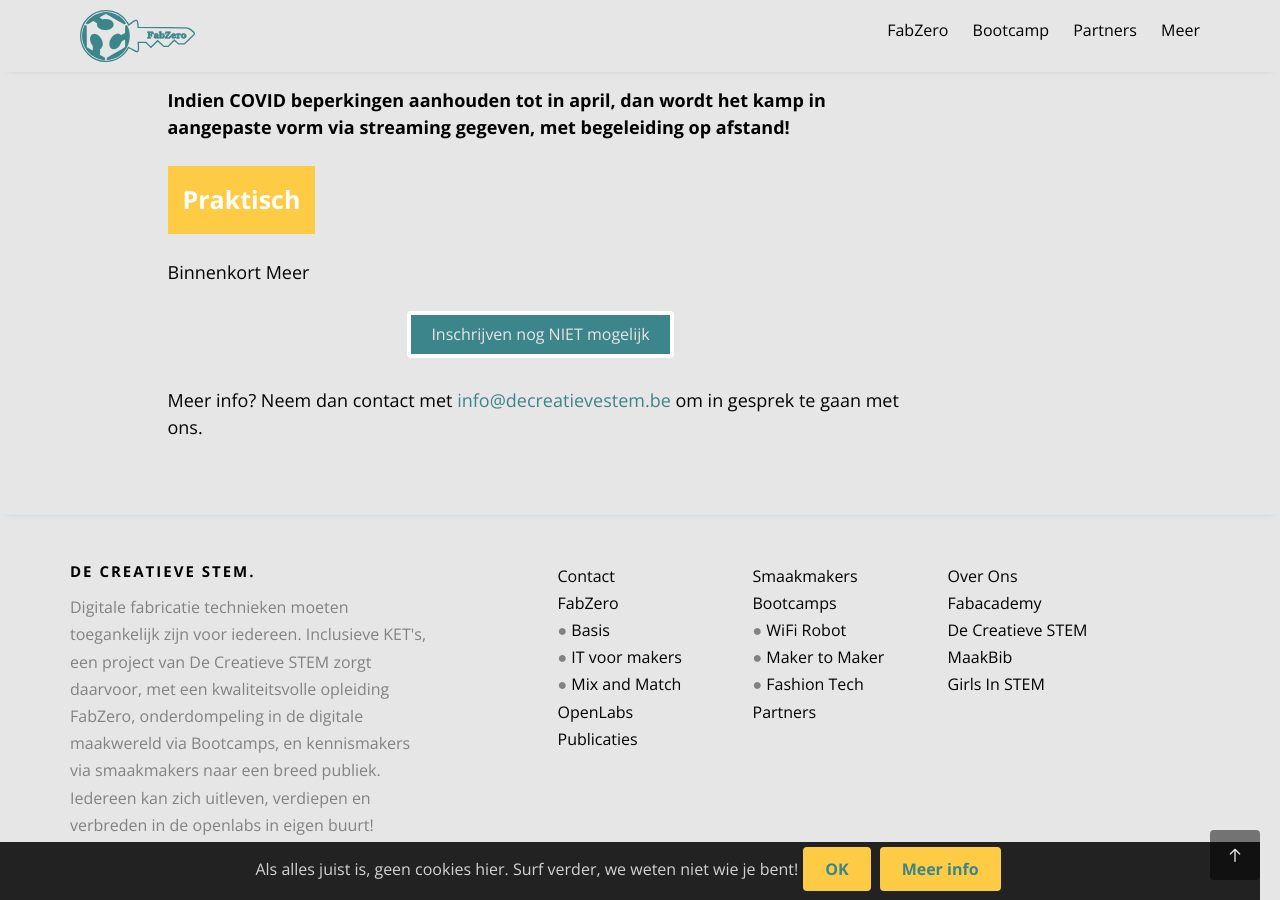
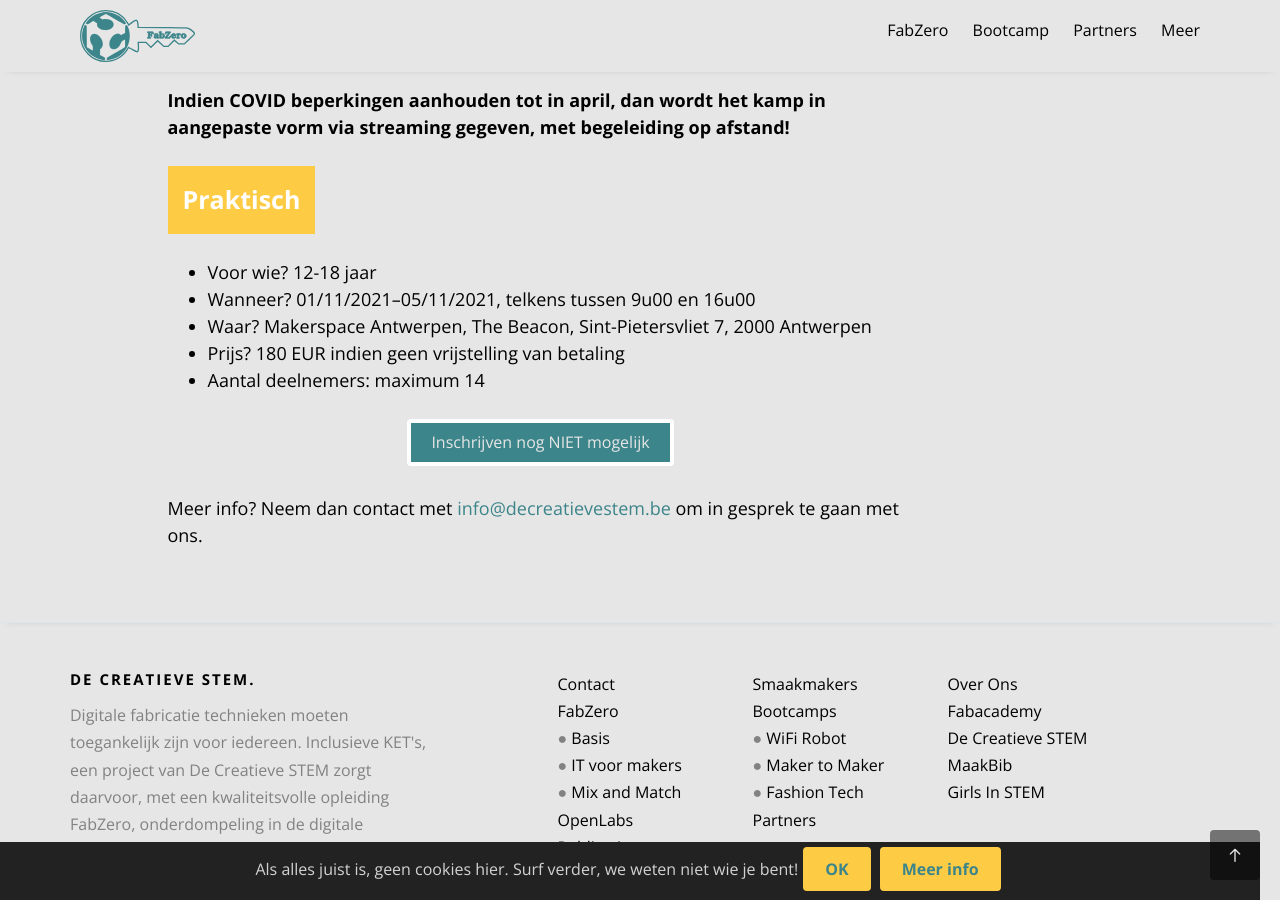
Before and after one commit to IngegnoMakerSpace/inclusievekets, a Jekyll site: the page built from _pages/bootcampfashion.html, in a window 1280 px wide and 900 px high, scrolled down 754 px. Built offline with Jekyll 4.4.1, drawn with Linux system fonts in a browser that asks for light colours; nearby versions of some CDN libraries; some web fonts are replaced.

Commit message:
add prices and correct pin

```diff
--- a/_data/mappins.json
+++ b/_data/mappins.json
@@ -43,9 +43,9 @@
   },
   {
     "title": "Maker Space Antwerpen",
-    "lat": "51.23497791124645",
-    "lon": "4.400859005093152",
-    "popuptext": "<b>Maker Space Antwerpen</b><br />Openlab woensdag 13-21u<br /><b>Toestellen</b><br /> Lasercutter groot, snijplotter, 3D printer, elektronica - in opbouw.<br /><b>Website:</b> <a href=\\\"http://makerspaceantwerpen.be/\\\">makerspaceantwerpen.be</a>",
+    "lat": "51.22565526823319",
+    "lon": "4.400878464129026",
+    "popuptext": "<b>Maker Space Antwerpen, The Beacon</b><br />Openlab woensdag 13-21u<br /><b>Toestellen</b><br /> Lasercutter groot, snijplotter, 3D printer, elektronica - in opbouw.<br /><b>Website:</b> <a href=\\\"http://makerspaceantwerpen.be/\\\">makerspaceantwerpen.be</a>",
     "link": "http://makerspaceantwerpen.be/"
   },
   {
--- a/_pages/bootcampfashion.html
+++ b/_pages/bootcampfashion.html
@@ -49,7 +49,12 @@
                     <p><strong>Indien COVID beperkingen aanhouden tot in april, dan wordt het kamp in aangepaste vorm via streaming gegeven, met begeleiding op afstand!</strong></p>
 
                     <h3>Praktisch</h3>
-                    <p>Binnenkort Meer</p>
+                    <ul><li>Voor wie? 12-18 jaar</li>
+                        <li>Wanneer? 01/11/2021–05/11/2021, telkens tussen 9u00 en 16u00</li>
+                        <li>Waar? Makerspace Antwerpen, The Beacon, Sint-Pietersvliet 7, 2000 Antwerpen</li>
+                        <li>Prijs? 180 EUR indien geen vrijstelling van betaling</li>
+                        <li>Aantal deelnemers: maximum 14</li>
+                    </ul>
 
                     <p style="text-align: center">
                       <a href="" target="_blank" class="btn btn-tertiary" id="btntert">Inschrijven nog NIET mogelijk</a>
--- a/_pages/bootcampmaker2maker.html
+++ b/_pages/bootcampmaker2maker.html
@@ -58,8 +58,8 @@
                     <ul><li>Voor wie? 13-16 jaar</li>
                         <li>Wanneer?  5/07/2021–9/07/2021, telkens tussen 9u00 en 16u00</li>
                         <li>Waar?  Mam, Mind- And Makerspace, Rijselstraat 1, 8200 Brugge </li>
+                        <li>Prijs? 140 EUR indien geen vrijstelling van betaling</li>
                         <li>Aantal deelnemers: maximum 12</li>
-                        <li>Kostprijs: deelname gratis voor wie recht heeft op vrijstelling.</li>
                     </ul>
 
                     <p style="text-align: center">
--- a/_pages/bootcampwifirobot.html
+++ b/_pages/bootcampwifirobot.html
@@ -57,8 +57,8 @@
                     <ul><li>Voor wie? 12-16 jaar</li>
                         <li>Wanneer? 12/04/2021–16/04/2021, telkens tussen 9u00 en 16u00</li>
                         <li>Waar? Bulb Werkhuis,  Meulestedekaai 1, 9000 Gent</li>
+                        <li>Prijs? 180 EUR indien geen vrijstelling van betaling</li>
                         <li>Aantal deelnemers: maximum 14</li>
-                        <li>Kostprijs: deelname gratis voor wie recht heeft op vrijstelling.</li>
                     </ul>
 
                     <p style="text-align: center">
```
